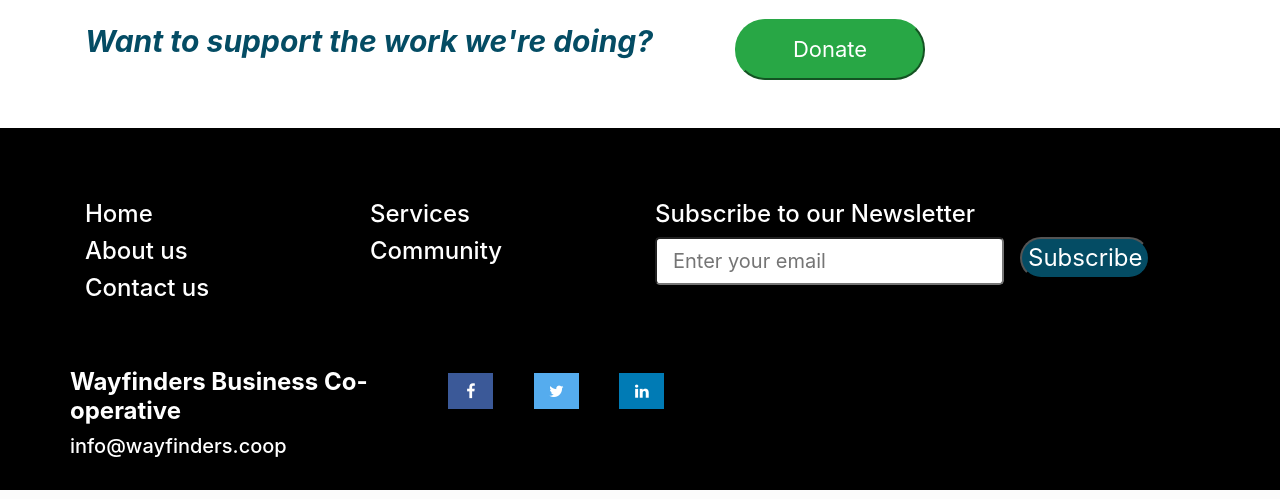
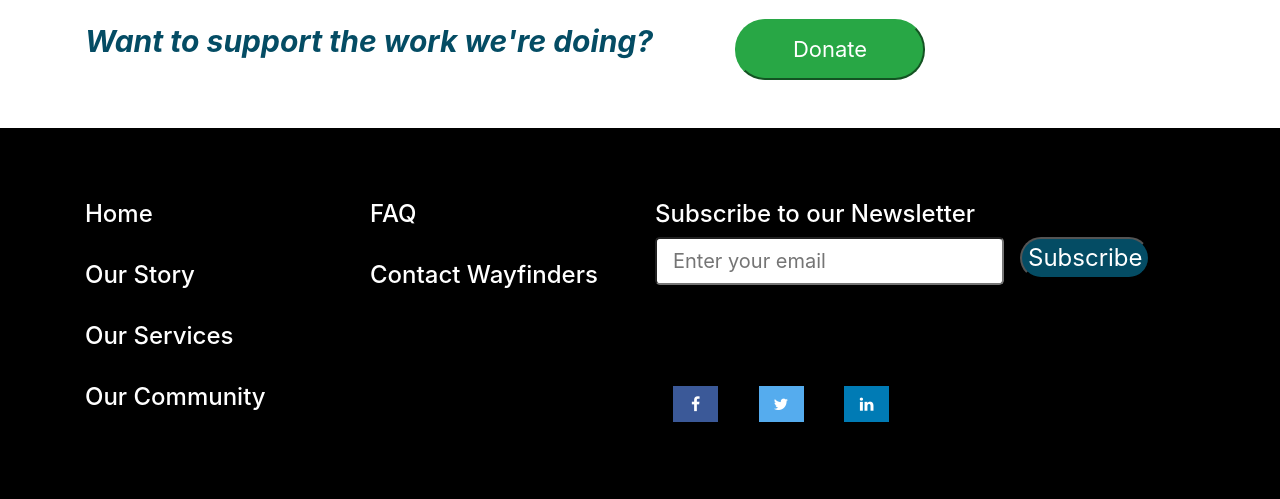
Before and after one commit to Ellen201906/Wayfinders, a PHP site: page / in a window 1280 px wide. Shown: the part 5297-5796 px from the top of the page. Run offline with PHP 8.4, Linux system fonts and the light colour scheme; some libraries are stand-ins or nearby versions.

Commit message:
Add files via upload

```diff
--- a/index.php
+++ b/index.php
@@ -32,7 +32,7 @@
     <header >
 	  <div >
 	    <image src="Logos/wayfinders.png" style="width:200px;height:90px;margin-left:40px">
-		<nav class="navbar navbar-expand-sm  navbar-dark" style="float:right;margin-top:20px" >
+		<nav class="navbar navbar-expand-sm  navbar-dark  " style="float:right;margin-top:20px" >
           <a class="navbar-brand p-3 text-white font-weight-bold h5" href="#"></a>
           <button class="navbar-toggler" type="button" data-toggle="collapse" data-target="#collapsibleNavbar" style="background-color:#0A425D">
           <span class="navbar-toggler-icon"></span>
@@ -113,13 +113,13 @@
 				  <br>
 			</div>
 
-			<div class="col-xs-4 ">
+			<div class="col-xs-2 ">
 				 <img src="Icons/icon_training.png" alt="Training" title="Training" class="iconimage">
 				  <h4 class="services">Training</h4>
 				  <br>
 			</div>
 
-			<div class="col-xs-4">
+			<div class="col-xs-2">
 			     <img src="Icons/icon_cloud.png" alt="Cloud Tools" title="CLOUD Tools" class="iconimage">
 				  <h4 class="services">Cloud Tools</h4>
 			</div>
@@ -169,7 +169,7 @@
 	    <div class="container">
           <a name="community"><h2 style="color: #044c64;">Meet our Members and partners</h2></a>
          <div class="row">
-		    <div class="col-sm-4 logo">
+		    <div class="col-xs-4 logo">
               <img src="Logos/P.ink-logo.png" alt="P.ink-logo" title="P.ink-logo" class="logoimage">
 			  <img src="Logos/hanTV-2018-logo.png" alt="hanTV-2018-logo" title="hanTV-2018-logo" class="logoimage">
 			  <br>
@@ -177,7 +177,7 @@
 			  <img src="Logos/EFCL-logo.jpg" alt="EFCL-logo" title="EFCL-logo" class="logoimage">
 			</div>
 
-			<div class="col-sm-4 logo">
+			<div class="col-xs-4 logo">
              <img src="Logos/Spark-gallery.png" alt="Spark-gallery.png" title="Spark-gallery.png" class="logoimage">
 			 <img src="Logos/TCNG-logo.png" alt="TCNG-logo" title="TCNG-logo" class="logoimage">
 			 <br>
@@ -360,13 +360,19 @@
 
 			<div class="col-sm-3">
                 <a href="https://www.wayfindersbusinesscooperative.ca/test.landing.v1/" ><h4 style="color:white">Home</h4></a>
-                <a href="https://www.wayfindersbusinesscooperative.ca/test.landing.v1/about-us/" ><h4 style="color:white">About us</h4></a>
-                <a href="https://www.wayfindersbusinesscooperative.ca/test.landing.v1/contact-us/" ><h4 style="color:white">Contact us</h4></a>
+			    <br>
+                <a href="https://www.wayfindersbusinesscooperative.ca/test.landing.v1/about-us/" ><h4 style="color:white">Our Story</h4></a>
+				<br>
+                <a href="https://www.wayfindersbusinesscooperative.ca/test.landing.v1/services/" ><h4 style="color:white">Our Services</h4></a>
+				<br>
+				 <a href="https://www.wayfindersbusinesscooperative.ca/test.landing.v1/community/" ><h4 style="color:white">Our Community</h4></a>
+				 <br>
             </div>
 
                 <div class="col-sm-3">
-                <a href="https://www.wayfindersbusinesscooperative.ca/test.landing.v1/services/" ><h4 style="color:white">Services</h4></a>
-                <a href="https://www.wayfindersbusinesscooperative.ca/test.landing.v1/community/" ><h4 style="color:white">Community</h4></a>
+                <a href="#faq" ><h4 style="color:white">FAQ</h4></a>
+				<br>
+                <a href="https://www.wayfindersbusinesscooperative.ca/test.landing.v1/contact-us/" ><h4 style="color:white">Contact Wayfinders</h4></a>
 				<br>
 				</div>
 
@@ -386,18 +392,8 @@
                         }
                     </script>
                 </form>
-				</div>
 
-
-
-				<br/><br/> <br/><br/><br/> <br/><br/>
-				 <div class="row">
-				 <div class="col-sm-6">
-				  <a href="https://www.wayfindersbusinesscooperative.ca/test.landing.v1/" ><h4 style="color:white" class="font-weight-bold">Wayfinders Business Co-operative</h4></a>
-			      <a href="mailto:info@wayfinders.coop" ><h5 style="color:white">info@wayfinders.coop</h5></a><br />
-			      </div>
-
-				   <div class="col-sm-6">
+				<br/><br/> <br/><br>
 				  <!-- Facebook -->
                     <a href="http://www.facebook.com/wayfindersbusinessscooperative" type="button" class="btn-floating btn-fb mx-3">
                         <i class="fa fa-facebook"> </i>
@@ -411,11 +407,13 @@
                         <i class="fa fa-linkedin"> </i>
                     </a>
 					<br><br><br><br>
-               </div>
-			   </div>
+				</div>
+
+
   </div>
 
 	</div>
 	</div>
+
 </body>
 </html>
```
